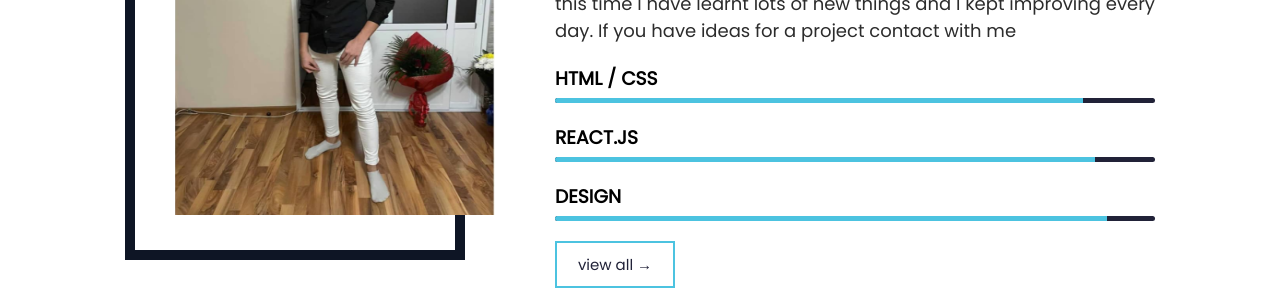
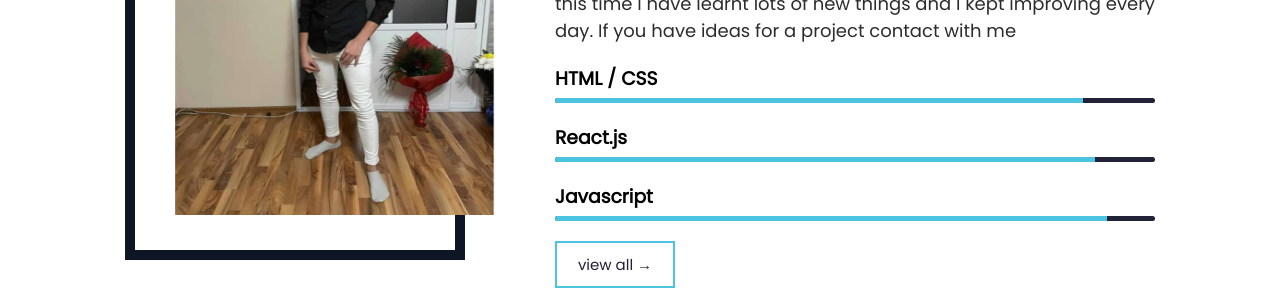
Before and after one commit to murito7/portfolio, a plain HTML site: page index.html in a window 1280 px wide. Shown: the part 920-1210 px from the top of the page. Drawn offline with nearby package versions, Linux system fonts and the light colour scheme.

Commit message:
fixed skill names

```diff
--- a/index.html
+++ b/index.html
@@ -92,9 +92,9 @@
           <div class="progress">
             <h3>HTML / CSS</h3>
             <span class="bar"><span class="html"></span></span>
-            <h3>REACT.JS</h3>
+            <h3>React.js</h3>
             <span class="bar"><span class="css"></span></span>
-            <h3>DESIGN</h3>
+            <h3>Javascript</h3>
             <span class="bar"><span class="design"></span></span>
           </div>
           <div class="modal hidden">
```
